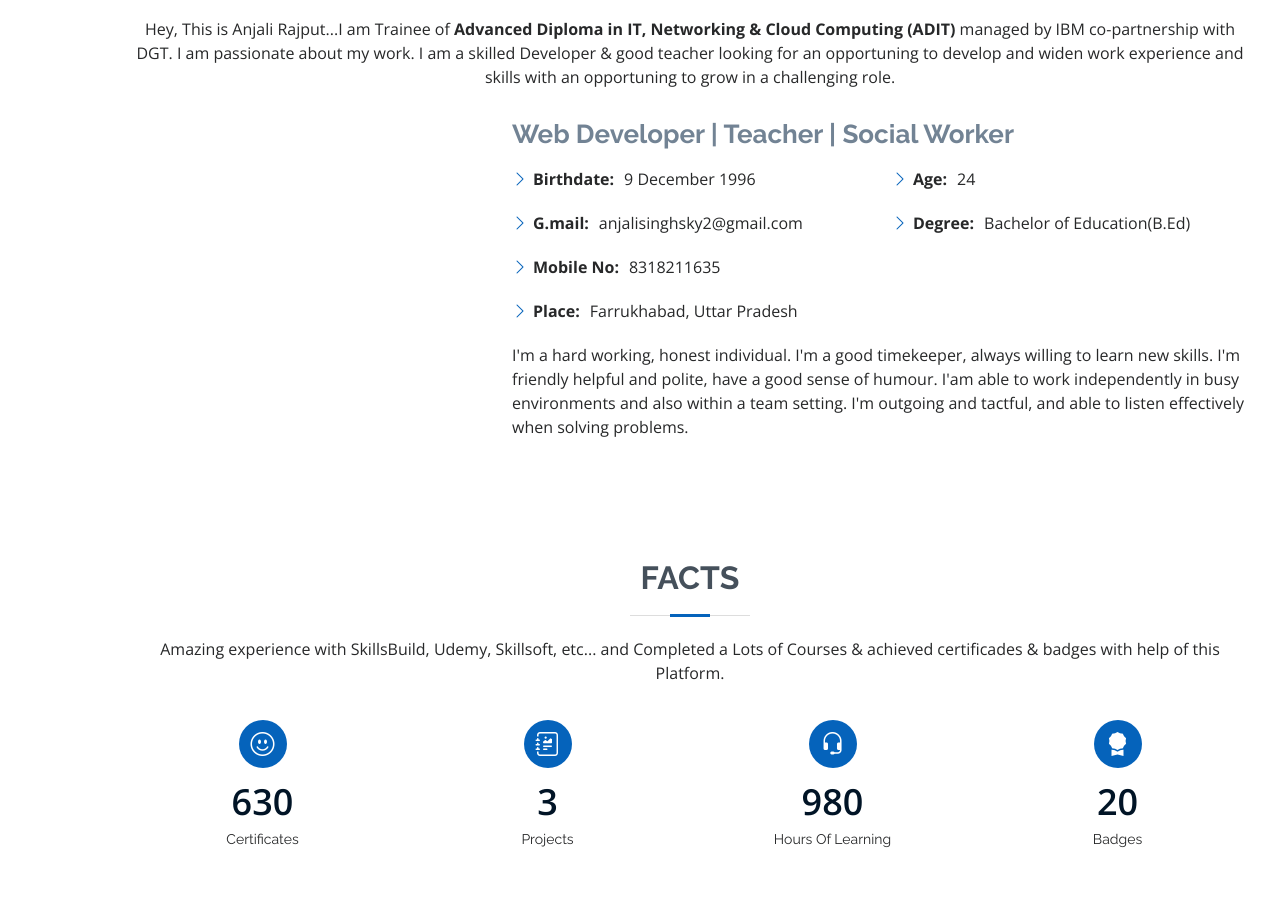
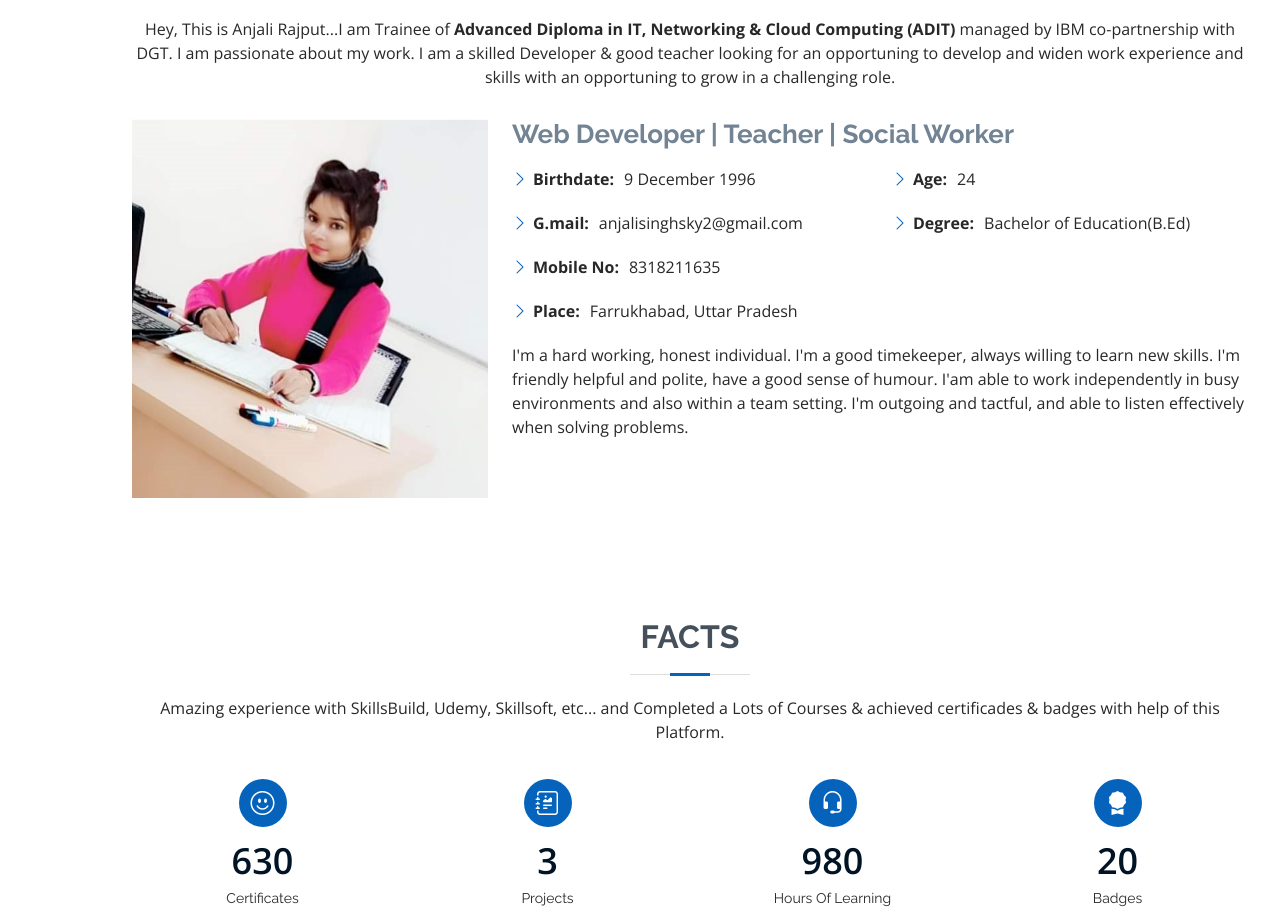
Before and after one commit to Anjali-0912/Anjali-0912.github.io, a plain HTML site: page index.html in a window 1280 px wide. Shown: the part 921-1840 px from the top of the page. Drawn offline with nearby package versions, Linux system fonts and the light colour scheme.

Commit message:
Free hosting

```diff
--- a/index.html
+++ b/index.html
@@ -84,7 +84,7 @@
 
         <div class="row">
           <div class="col-lg-4">
-            <img src="assets/img/Profile Pic.jpg" class="img-fluid" alt="">
+            <img src="assets/img/profile-img.jpg" class="img-fluid" alt="">
           </div>
           <div class="col-lg-8 pt-4 pt-lg-0 content">
             <h3> Web Developer | Teacher | Social Worker</h3>
```
